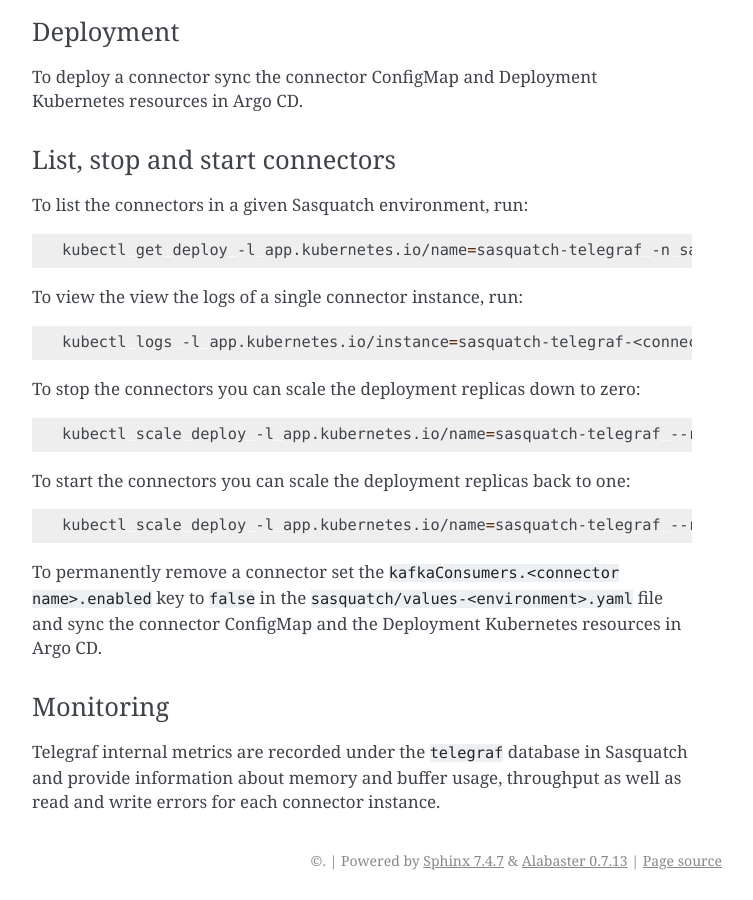
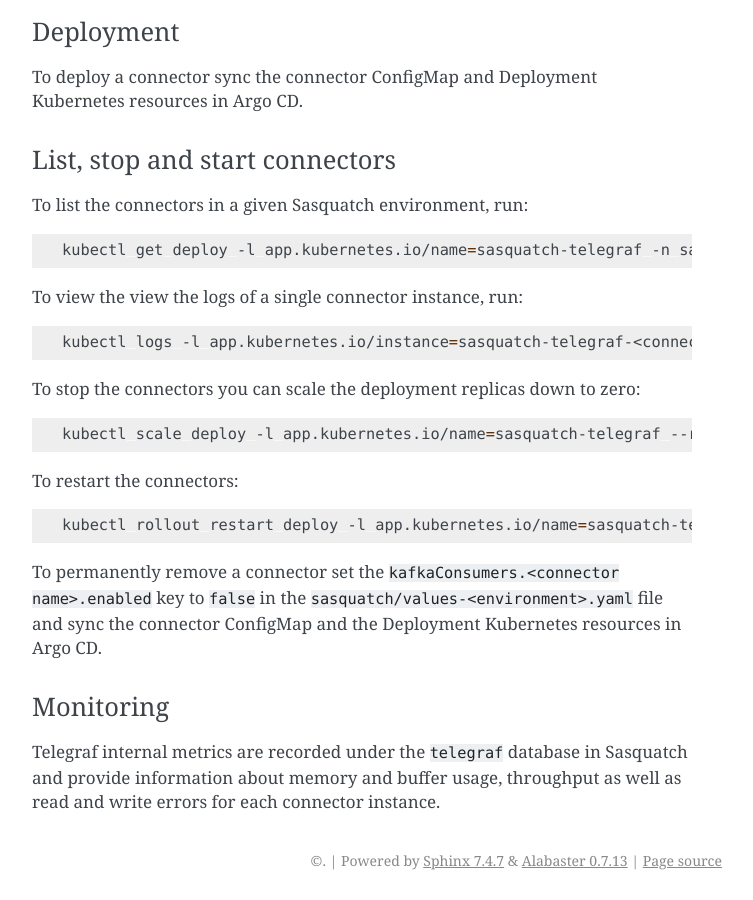
Before and after one commit to lsst-sqre/sasquatch, a Sphinx documentation site: the page built from docs/developer-guide/connectors.rst, in a window 1280 px wide and 900 px high, scrolled down 2306 px. Shown: the whole window, without its empty margins (388-1141 px from the left). Built offline with Sphinx 7.4.7, drawn with Linux system fonts in a browser that asks for light colours.

Commit message:
Update connectors.rst
Add kubectl rollout restart command

```diff
--- a/docs/developer-guide/connectors.rst
+++ b/docs/developer-guide/connectors.rst
@@ -115,11 +115,11 @@ To stop the connectors you can scale the deployment replicas down to zero:
 
   kubectl scale deploy -l app.kubernetes.io/name=sasquatch-telegraf --replicas=0 -n sasquatch
 
-To start the connectors you can scale the deployment replicas back to one:
+To restart the connectors:
 
 .. code:: bash
 
-  kubectl scale deploy -l app.kubernetes.io/name=sasquatch-telegraf --replicas=1 -n sasquatch
+  kubectl rollout restart deploy -l app.kubernetes.io/name=sasquatch-telegraf -n sasquatch
 
 To permanently remove a connector set the ``kafkaConsumers.<connector name>.enabled`` key to ``false`` in the ``sasquatch/values-<environment>.yaml`` file and sync the connector ConfigMap and the Deployment Kubernetes resources in Argo CD.
 
```
